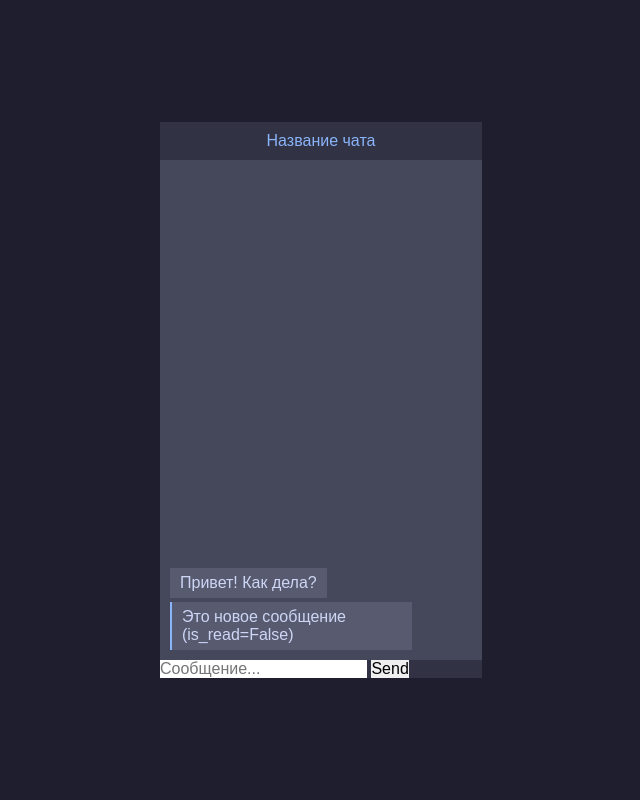
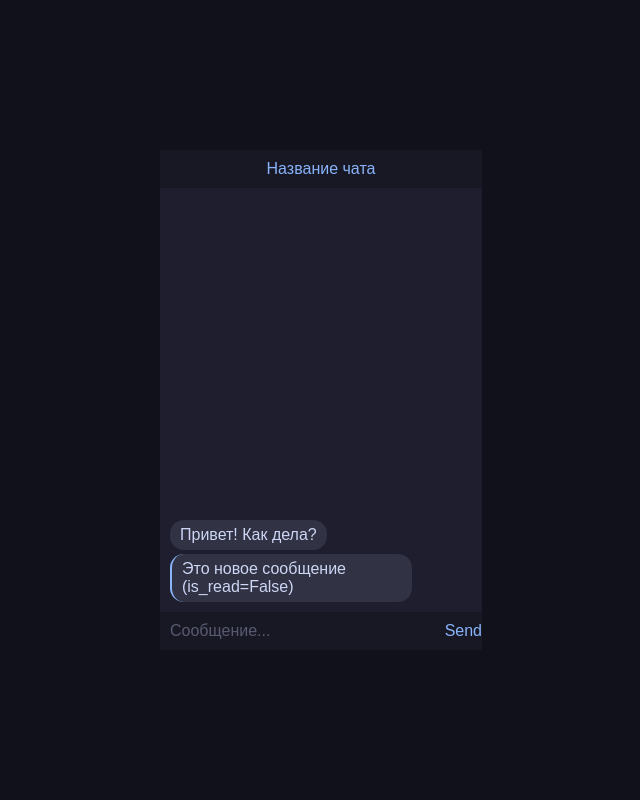
Before and after one commit to lunaquietmagic/ice-cream, a Flask app: page /chat in a window 1280 px wide. Shown: the whole page, without its empty margins (319-959 px from the left). Run offline with Flask 3, Linux system fonts and the light colour scheme.

Commit message:
Fix textarea line shift caused by scrollbar

```diff
--- a/app/static/css/chat.css
+++ b/app/static/css/chat.css
@@ -5,12 +5,15 @@ body {
   justify-content: center;
   align-items: center;
   height: 100vh;
-  background: var(--base);
+  background: var(--crust);
   color: var(--text);
 }
 
 .chat-card {
-  background: var(--surface0);
+  background: var(--mantle);
+  height: 500px;
+  display: flex;
+  flex-direction: column;
 }
 
 .header {
@@ -27,17 +30,31 @@ body {
   flex-direction: column;
   justify-content: flex-end;
   gap: 4px;
-  background: var(--surface1);
-  height: 500px;
+  background: var(--base);
 }
 
 .msg {
   max-width: 80%;
   padding: 6px 10px;
   width: fit-content;
-  background: var(--surface2);
+  background: var(--surface0);
+  border-radius: 14px;
 }
 
 .msg.unread {
   border-left: solid 2px var(--action-color);
 }
+
+.footer {
+  display: flex;
+}
+
+.footer textarea {
+  flex: 1;
+  resize: none;
+  overflow-y: auto;
+  max-height: 100px;
+  scrollbar-gutter: stable;
+  scrollbar-width: thin;
+  padding: 10px;
+}
--- a/app/static/css/global.css
+++ b/app/static/css/global.css
@@ -13,13 +13,32 @@ body {
   -webkit-font-smoothing: antialiased;
 }
 
-input, button {
+input, button, textarea {
   border: none;
   outline: none;
+  background: none;
+
 }
 
 input, button, textarea, select {
   font: inherit;
+}
+
+textarea {
+  color: var(--text);
+  resize: none;
+}
+
+textarea::placeholder {
+  color: var(--surface2);
+}
+
+button[type=submit] {
+  color: var(--action-color);
+}
+
+button[type=submit]:hover {
+  cursor: pointer;
 }
 
 ul, ol, li {
--- a/app/templates/chat.html
+++ b/app/templates/chat.html
@@ -10,9 +10,20 @@
     </div>
 
     <form class="footer" action="/send" method="POST">
-        <input type="text" name="text" placeholder="Сообщение..." required>
+        <textarea name="message-input" placeholder="Сообщение..." rows="1" required></textarea>
         <button type="submit">Send</button>
     </form>
 </div>
 
 {% endblock %}
+
+<script>
+    const textarea = document.querySelector('textarea');
+
+    textarea.addEventListener('input', autoResize);
+
+    function autoResize() {
+        this.style.height = 'auto';
+        this.style.height = this.scrollHeight + 'px';
+    }
+</script>
```
